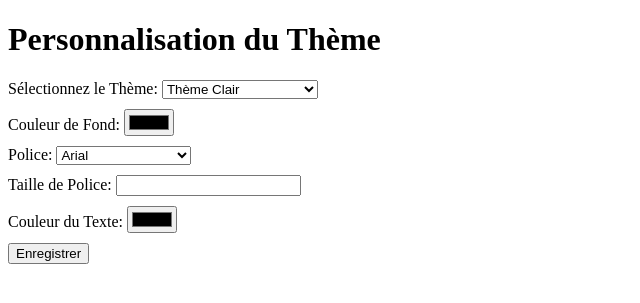
After one commit to Benjamin-Sebert/ReactSymfony, a Symfony app: template templates/theme/list_themes.html.twig in a window 1280 px wide. The commit adds this page. Shown: the top 303 px of the page, without its empty margins (0-640 px from the left). Run offline with Twig, Linux system fonts and the light colour scheme; the template is opened without the code that fills it, so the values that code supplies are empty; some libraries are stand-ins or nearby versions.

Commit message:
THEME SWITCH unstantané

```diff
--- a/assets/react/controllers/Sidebar.jsx
+++ b/assets/react/controllers/Sidebar.jsx
@@ -40,7 +40,7 @@ const Sidebar = () => {
   </li>
 
   <li>
-    <a className="flex items-center px-4 py-2 mt-5  rounded-md " href="#">
+    <a className="flex items-center px-4 py-2 mt-5  rounded-md " href="ajout_media">
       <svg className="w-6 h-6 text-gray-800 dark:text-white" aria-hidden="true" xmlns="http://www.w3.org/2000/svg" fill="none" viewBox="0 0 16 20">
         <path fill="currentColor" d="M11.045 7.514a.5.5 0 1 1-1 0 .5.5 0 0 1 1 0Zm-4.572 3.072L3.857 15.92h7.949l-1.811-3.37-1.61 2.716-1.912-4.679Z" />
         <path stroke="currentColor" strokeLinecap="round" strokeLinejoin="round" strokeWidth="2" d="M6 1v4a1 1 0 0 1-1 1H1m14 12a.97.97 0 0 1-.933 1H1.933A.97.97 0 0 1 1 18V5.828a2 2 0 0 1 .586-1.414l2.828-2.828A2 2 0 0 1 5.828 1h8.239A.97.97 0 0 1 15 2v16ZM11.045 7.514a.5.5 0 1 1-1 0 .5.5 0 0 1 1 0ZM3.857 15.92l2.616-5.333 1.912 4.68 1.61-2.717 1.81 3.37H3.858Z" />
@@ -51,7 +51,7 @@ const Sidebar = () => {
   </li>
 
   <li>
-    <a className="flex items-center px-4 py-2 mt-5  rounded-md " href="Change-theme">
+    <a className="flex items-center px-4 py-2 mt-5  rounded-md " href="list-theme">
     <svg className="w-6 h-6 text-gray-800 dark:text-white" aria-hidden="true" xmlns="http://www.w3.org/2000/svg" fill="none" viewBox="0 0 20 20">
           <path stroke="currentColor" stroke-linecap="round" stroke-linejoin="round" stroke-width="2" d="M4 12.25V1m0 11.25a2.25 2.25 0 0 0 0 4.5m0-4.5a2.25 2.25 0 0 1 0 4.5M4 19v-2.25m6-13.5V1m0 2.25a2.25 2.25 0 0 0 0 4.5m0-4.5a2.25 2.25 0 0 1 0 4.5M10 19V7.75m6 4.5V1m0 11.25a2.25 2.25 0 1 0 0 4.5 2.25 2.25 0 0 0 0-4.5ZM16 19v-2"/>
     </svg>
--- a/assets/styles/app.css
+++ b/assets/styles/app.css
@@ -36,7 +36,7 @@ html, body, #Visu {
 html, body, main #Visu {
   height: 100%;
   margin: 0;
-  background-color: var(--background-light);
+  /* background-color: var(--background-light); */
   color: var(--text-light);
   font-family: var(--font-family);
 
--- /dev/null
+++ b/templates/theme/list_themes.html.twig
@@ -0,0 +1,66 @@
+{# templates/theme/list_themes.html.twig #}
+
+<!DOCTYPE html>
+<html>
+<head>
+    <title>Personnalisation du Thème</title>
+    <style>
+        /* Styles pour les options de personnalisation */
+        .customization-option {
+            display: block;
+            margin-bottom: 10px;
+        }
+
+        /* Ajoutez des styles supplémentaires au besoin */
+    </style>
+</head>
+<body>
+    <h1>Personnalisation du Thème</h1>
+
+    <form id="themeCustomizationForm">
+        <!-- Options pour le thème -->
+        <div class="customization-option">
+            <label for="themeSelect">Sélectionnez le Thème:</label>
+            <select id="themeSelect" name="theme">
+                <option value="light">Thème Clair</option>
+                <option value="dark">Thème Sombre</option>
+                <option value="custom1">Thème Personnalisé 1</option>
+                <option value="custom2">Thème Personnalisé 2</option>
+                <!-- Ajoutez d'autres options de thème au besoin -->
+            </select>
+        </div>
+
+        <!-- Options de couleur de fond -->
+        <div class="customization-option">
+            <label for="backgroundColor">Couleur de Fond:</label>
+            <input type="color" id="backgroundColor" name="backgroundColor" />
+        </div>
+
+        <!-- Options de police -->
+        <div class="customization-option">
+            <label for="fontFamily">Police:</label>
+            <select id="fontFamily" name="fontFamily">
+                <option value="Arial">Arial</option>
+                <option value="Times New Roman">Times New Roman</option>
+                <!-- Ajoutez d'autres options de police au besoin -->
+            </select>
+        </div>
+
+        <!-- Options de taille de police -->
+        <div class="customization-option">
+            <label for="fontSize">Taille de Police:</label>
+            <input type="number" id="fontSize" name="fontSize" />
+        </div>
+
+        <!-- Options de couleur du texte -->
+        <div class="customization-option">
+            <label for="textColor">Couleur du Texte:</label>
+            <input type="color" id="textColor" name="textColor" />
+        </div>
+
+        <button type="button" onclick="saveTheme()">Enregistrer</button>
+    </form>
+
+    <script src="{{ asset('js/theme.js') }}"></script>
+</body>
+</html>
```
Also changed, not shown: assets/js/theme.js (added, +25 -0 lines), src/Controller/ThemeController.php (+35 -1 lines), templates/theme/themes.html.twig (added, +19 -0 lines).
